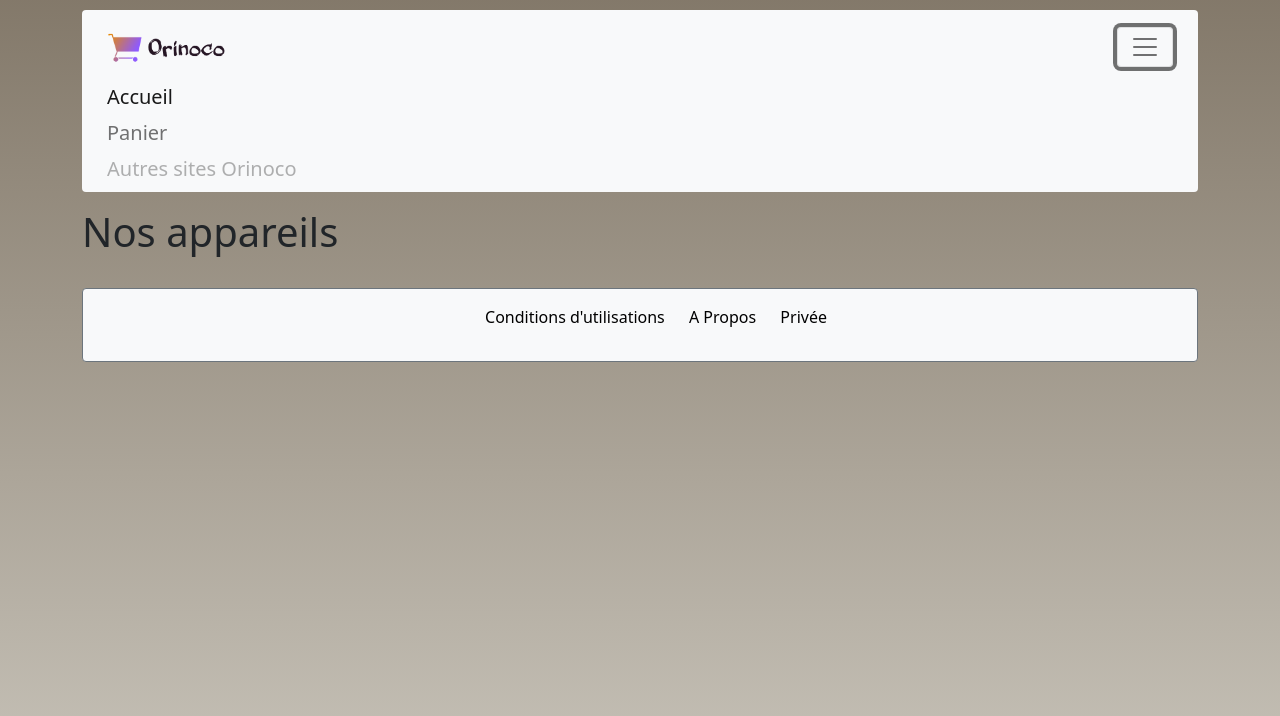
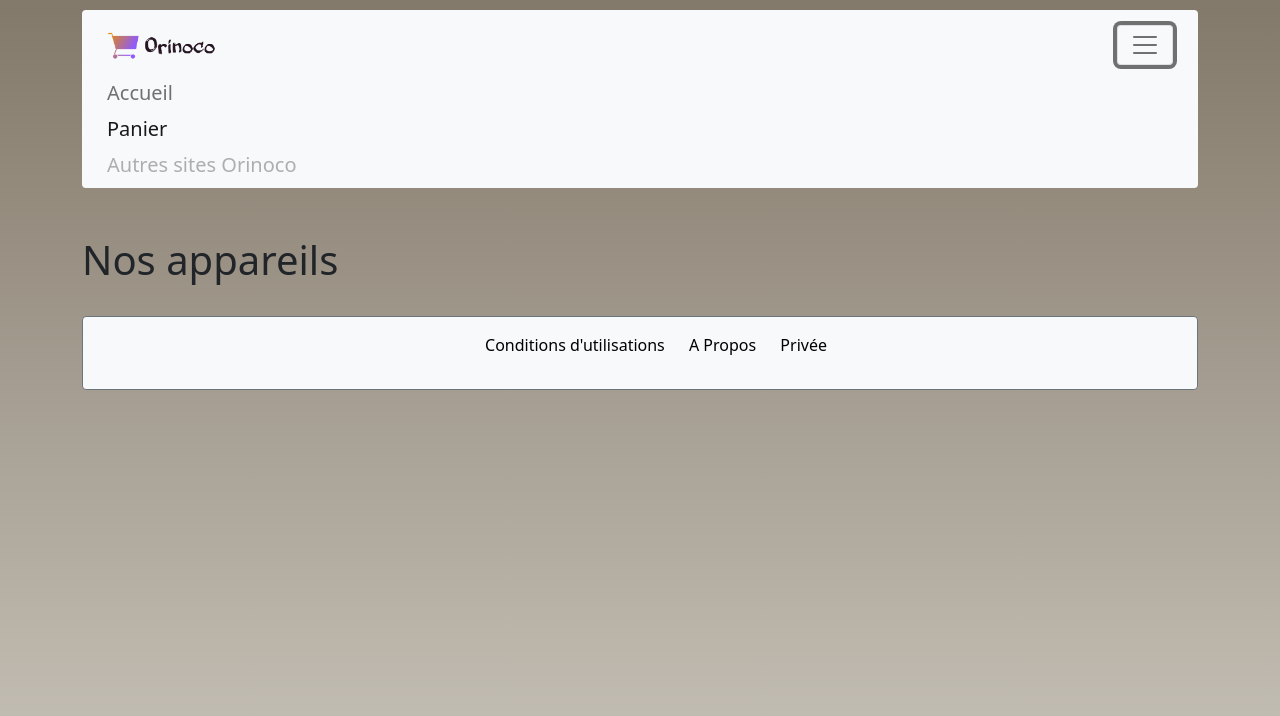
Before and after one commit to SonicDarkSly/MichaelCourteille_5_08062021, a plain HTML site: page index.html in a window 1280 px wide. Both pictures are taken after a click on the button "Toggle navigation". Drawn offline with Linux system fonts and the light colour scheme; no server answers.

Commit message:
Fonctionnaliser panier.js

```diff
--- a/css/style.css
+++ b/css/style.css
@@ -5,6 +5,10 @@ body {
   padding: 5px;
   background: linear-gradient(rgba(88, 74, 54, 0.74), rgba(184, 178, 165, 0.774));
   background-attachment: fixed;
+}
+
+.logo {
+  max-width: 5.5em;
 }
 
 .footer li {
@@ -25,9 +29,6 @@ body {
 
 /* page index liste article */
 
-.logo {
-  max-width: 6em;
-}
 
 .photoListe {
 	max-width: 270px;
--- a/index.html
+++ b/index.html
@@ -26,8 +26,8 @@
         </button>
         <div class="collapse navbar-collapse" id="navbarNavAltMarkup">
           <div class="navbar-nav">
-              <a class="nav-link active" aria-current="page" href="index.html">Accueil</a>
-              <a class="nav-link" href="panier.html">Panier</a>
+            <a class="nav-link" href="index.html">Accueil</a>
+            <a class="nav-link active" aria-current="page" href="panier.html">Panier</a>
             <a class="nav-link disabled">Autres sites Orinoco</a>
           </div>
         </div>
@@ -37,7 +37,7 @@
 </header>
   <!-- main avec liste vignettes produits -->
   <main>
-    <div class="container mt-3">
+    <div class="container mt-5">
       <section>
         <h1>Nos appareils</h1>
         <div id="containerListe" class="d-flex flex-row flex-wrap justify-content-center">
--- a/js/panier.js
+++ b/js/panier.js
@@ -13,6 +13,8 @@ if (localStorage.getItem("panier")) {
   console.log("localStorage [panier] creer avec succes");
 }
 
+
+function displayPanier() {
 
 // table dams le quel sera insérer le html
 
@@ -110,6 +112,10 @@ cellCommande.appendChild(btnCommande)
 // ecoute le button de validation du formulaire
 
 document.getElementById("btnCommandeValidate").addEventListener("click", () => checkForm())
+
+}
+
+displayPanier();
 
 // fonction pour afficher le formulaire au clic sur le button
 
```
Lines whose indentation alone changed are shown as unchanged.
